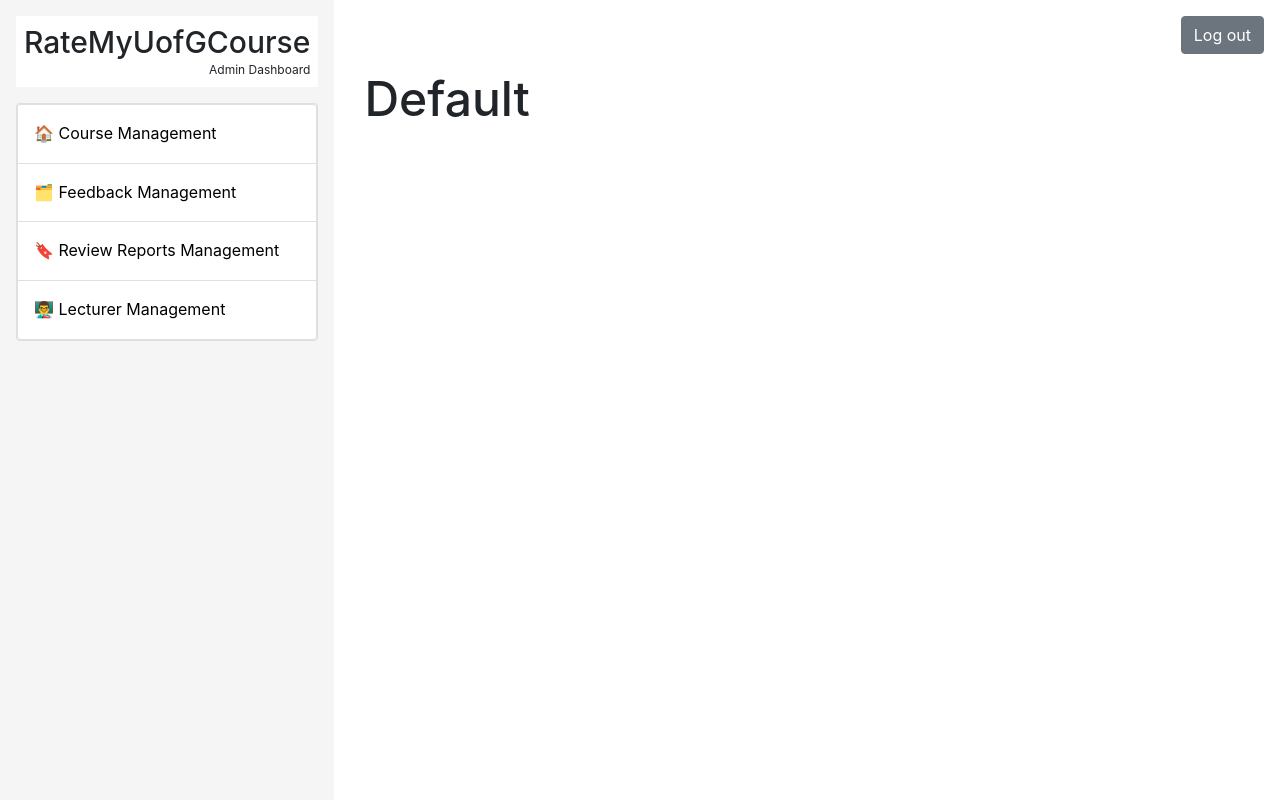
After one commit to luciantkd/rate_my_uog_course, a Django app: page /administrator/base/ in a window 1280 px wide. The commit adds this page. Run offline with Django 3.2, Linux system fonts and the light colour scheme; some libraries are stand-ins or nearby versions.

Commit message:
Added base template for admin

```diff
--- a/administrator/urls.py
+++ b/administrator/urls.py
@@ -7,4 +7,5 @@ app_name = 'administrator'
 urlpatterns = [
 path('', views.mainPage, name='mainPage'),
 path('course_management/', views.course_management, name='course_management'),
+path('base/', views.base, name='base'),
 ]
--- a/administrator/views.py
+++ b/administrator/views.py
@@ -51,6 +51,9 @@ def report_review_detail(request, feedback_id):
 def course_management(request):
     return render(request, 'administrator/course_management.html')
 
+def base(request):
+    return render(request, 'administrator/base-admin.html')
+
 # def lecturer_management(request):
 
 
--- /dev/null
+++ b/templates/administrator/base-admin.html
@@ -0,0 +1,43 @@
+{% load static %}
+
+<!DOCTYPE html>
+<html lang="en">
+
+<head>
+    <meta charset="UTF-8">
+    <meta name="viewport" content="width=device-width, initial-scale=1.0">
+    <title>{% block title %}Rate My UofG Course{% endblock %}</title>
+    <link rel="stylesheet" href="https://stackpath.bootstrapcdn.com/bootstrap/4.3.1/css/bootstrap.min.css">
+    <link rel="stylesheet" href="{% static 'css/administrator/base-admin.css' %}">
+    {% block additional_styles %}{% endblock %}
+</head>
+
+<body>
+    <div class="sidebar">
+        <div class="sidebar-header">
+            <h1>RateMyUofGCourse</h1>
+            <p>Admin Dashboard</p>
+        </div>
+        <nav class="nav flex-column card list-group" id="pills-tab" role="tablist">
+            <li class="nav-item list-group-item"><a class="nav-link active" href="#">🏠 Course Management</a></li>
+            <li class="nav-item list-group-item"><a class="nav-link" href="#">🗂️ Feedback Management</a></li>
+            <li class="nav-item list-group-item"><a class="nav-link" href="#">🔖 Review Reports Management</a></li>
+            <li class="nav-item list-group-item"><a class="nav-link" href="#">👨‍🏫 Lecturer Management</a></li>
+        </nav>
+    </div>
+    <!-- Page content goes here -->
+    <main>
+        <div class="logout-container">
+            <button type="button" class="btn btn-secondary logout">Log out</button>
+        </div>
+        <h1 class="main-title">{% block pagetitle %}Default{% endblock %}</h1>
+        <div>
+            {% block content %}
+            <!-- Content overridden by child templates -->
+            {% endblock %}
+        </div> <!-- end of the main div block -->
+    </main>
+
+</body>
+
+</html>
--- a/templates/administrator/course_management.html
+++ b/templates/administrator/course_management.html
@@ -9,9 +9,6 @@
     <title>Course Management</title>
     <link rel="stylesheet" href="https://stackpath.bootstrapcdn.com/bootstrap/4.3.1/css/bootstrap.min.css">
     <link rel="stylesheet" href="{% static 'css/administrator/styles-admin-course-management.css' %}">
-    <style>
-        /* Custom styles */
-    </style>
 </head>
 
 <body>
```
